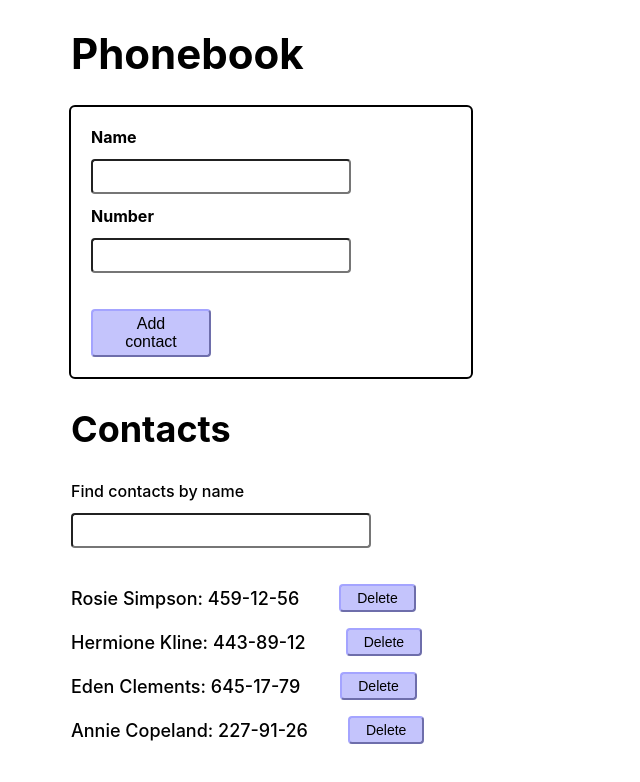
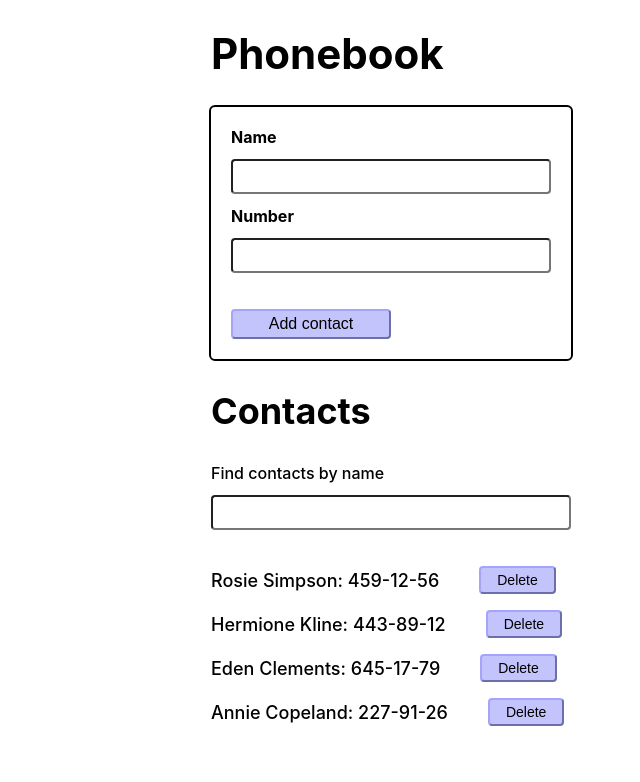
Before and after one commit to IrynaKyslytsia/goit-react-hw-06-phonebook, a React (Create React App) app: page / in a window 1280 px wide. Shown: the top 782 px of the page, without its empty margins (89-729 px from the left). Built offline with nearby package versions, Linux system fonts and the light colour scheme.

Commit message:
Fixed styles

```diff
--- a/src/components/App/App.styled.jsx
+++ b/src/components/App/App.styled.jsx
@@ -1,9 +1,10 @@
 import styled from '@emotion/styled';
 
 export const Container = styled.div`
-    width: 960px;
+    width: 680px;
     margin-left: auto;
     margin-right: auto;
+    padding: 0 30px;
 `;
 
 export const MainTitle = styled.h1`
--- a/src/components/ContactForm/ContactForm.styled.jsx
+++ b/src/components/ContactForm/ContactForm.styled.jsx
@@ -4,7 +4,7 @@ export const Form = styled.form`
     display: flex;
     flex-direction: column;
     gap: 12px;
-    width: 360px;
+    width: 320px;
     padding: 20px;
     outline: 2px solid black;
     border-radius: 4px;
@@ -16,7 +16,7 @@ export const FormLabel = styled.label`
 
 export const FormInput = styled.input`
     padding: 8px;
-    width: 240px;
+    width: 300px;
     border-radius: 4px;
 `;
 
@@ -24,7 +24,7 @@ export const FormBtn = styled.button`
     display: flex;
     justify-content: center;
     align-items: center;
-    width: 120px;
+    width: 160px;
     padding: 4px 16px;
     margin-top: 24px;
     font-size: 16px;
--- a/src/components/Filter/Filter.styled.jsx
+++ b/src/components/Filter/Filter.styled.jsx
@@ -9,6 +9,6 @@ export const FilterLabel = styled.label`
 
 export const FilterInput = styled.input`
     padding: 8px;
-    width: 280px;
+    width: 340px;
     border-radius: 4px;
 `;
--- a/src/redux/store.js
+++ b/src/redux/store.js
@@ -17,7 +17,7 @@ import { combineReducers } from 'redux';
 const commonReducer = combineReducers({ contacts, filter });
 
 const persistConfig = {
-  key: 'root',
+  key: 'contacts',
   storage,
   blacklist: ['filter'],
 };
```
